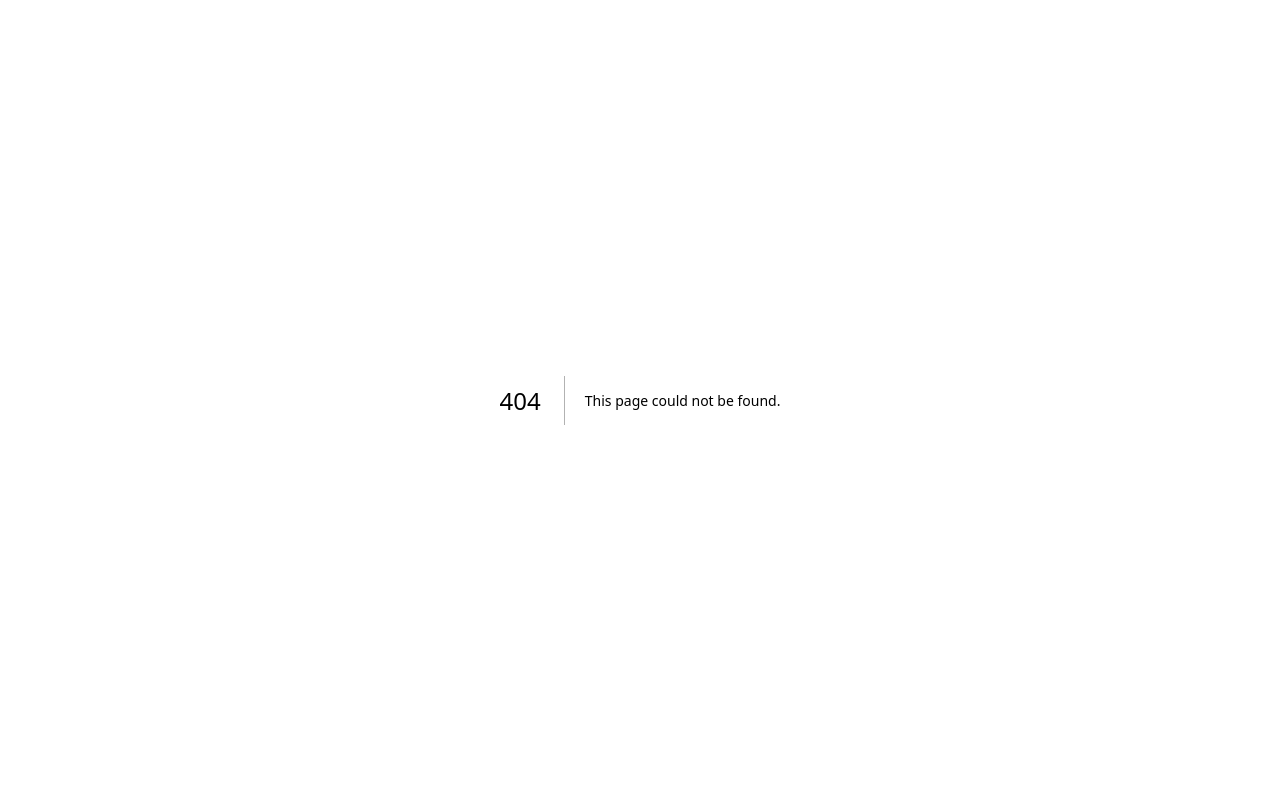
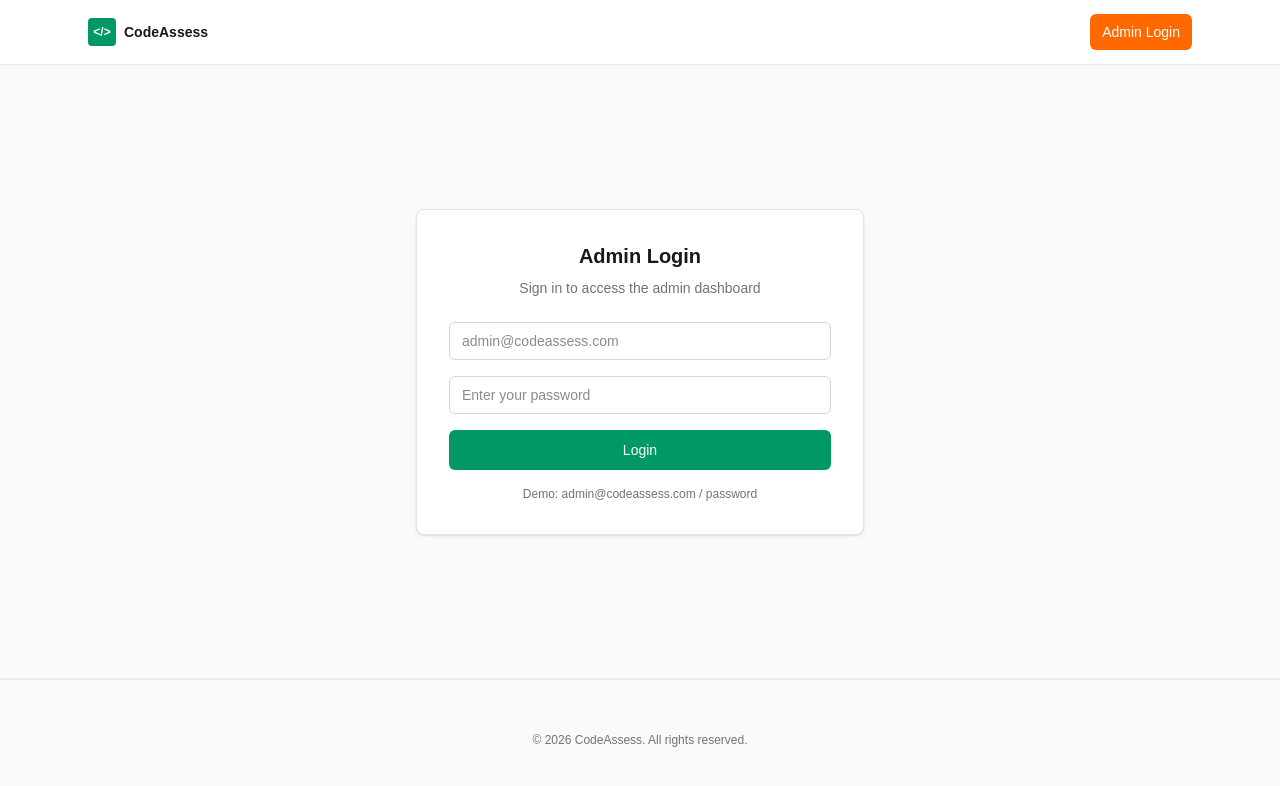
Before and after one commit to SheCanCODE-Capstone-Projects/Assessment_Platfrom_fe, a Next.js app: page /admin/login in a window 1280 px wide. Before the commit this address had no page. Shown: the top 786 px of the page. Built offline with nearby package versions, Linux system fonts and the light colour scheme.

Commit message:
admin login page

```diff
--- /dev/null
+++ b/app/admin/login/page.tsx
@@ -0,0 +1,65 @@
+"use client";
+
+import Navbar from "@/src/components/layout/Navbar";
+import Footer from "@/src/components/layout/Footer";
+import Card from "@/src/components/ui/Card";
+import Input from "@/src/components/ui/Input";
+import Button from "@/src/components/ui/Button";
+
+export default function AdminLoginPage() {
+  return (
+    <div className="min-h-screen bg-zinc-50 flex flex-col">
+
+      {/* Navbar (logo only) */}
+      <Navbar brand={{ name: "CodeAssess", href: "/" }} />
+
+      {/* Centered content */}
+      <main className="flex flex-1 items-center justify-center px-6">
+
+        <Card className="w-full max-w-md p-8">
+
+          {/* Title */}
+          <h2 className="text-xl font-semibold text-center text-zinc-900">
+            Admin Login
+          </h2>
+
+          {/* Subtitle */}
+          <p className="mt-2 text-center text-sm text-zinc-500">
+            Sign in to access the admin dashboard
+          </p>
+
+          {/* Form */}
+          <div className="mt-6 space-y-4">
+
+            <Input
+              type="email"
+              placeholder="admin@codeassess.com"
+            />
+
+            <Input
+              type="password"
+              placeholder="Enter your password"
+            />
+
+            <Button
+              tone="green"
+              className="w-full h-10"
+            >
+              Login
+            </Button>
+
+            {/* Hint */}
+            <p className="text-center text-xs text-zinc-500">
+              Demo: admin@codeassess.com / password
+            </p>
+
+          </div>
+
+        </Card>
+
+      </main>
+
+      <Footer />
+    </div>
+  );
+}
--- a/src/components/ui/Card.tsx
+++ b/src/components/ui/Card.tsx
@@ -0,0 +1,14 @@
+type CardProps = {
+  children: React.ReactNode;
+  className?: string;
+};
+
+export default function Card({ children, className = "" }: CardProps) {
+  return (
+    <div
+      className={`bg-white border border-zinc-200 rounded-lg shadow-sm ${className}`}
+    >
+      {children}
+    </div>
+  );
+}
--- a/src/components/ui/Input.tsx
+++ b/src/components/ui/Input.tsx
@@ -0,0 +1,19 @@
+type InputProps = {
+  type?: string;
+  placeholder?: string;
+  className?: string;
+};
+
+export default function Input({
+  type = "text",
+  placeholder = "",
+  className = "",
+}: InputProps) {
+  return (
+    <input
+      type={type}
+      placeholder={placeholder}
+      className={`w-full border border-zinc-300 rounded-md px-3 py-2 text-sm outline-none focus:ring-2 focus:ring-emerald-500 ${className}`}
+    />
+  );
+}
```
Also changed, not shown: app/admin/reviews/page.tsx (added).
